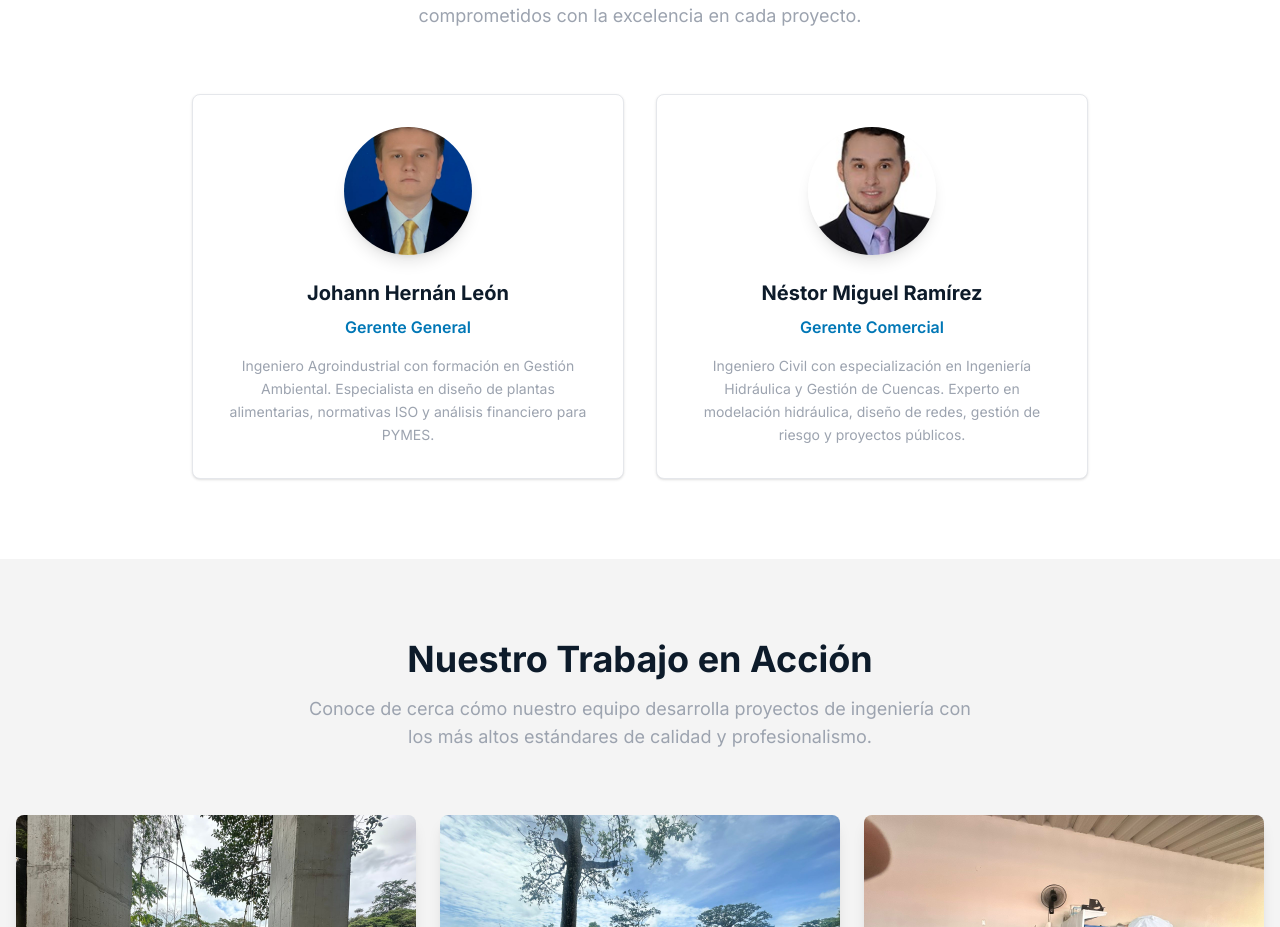
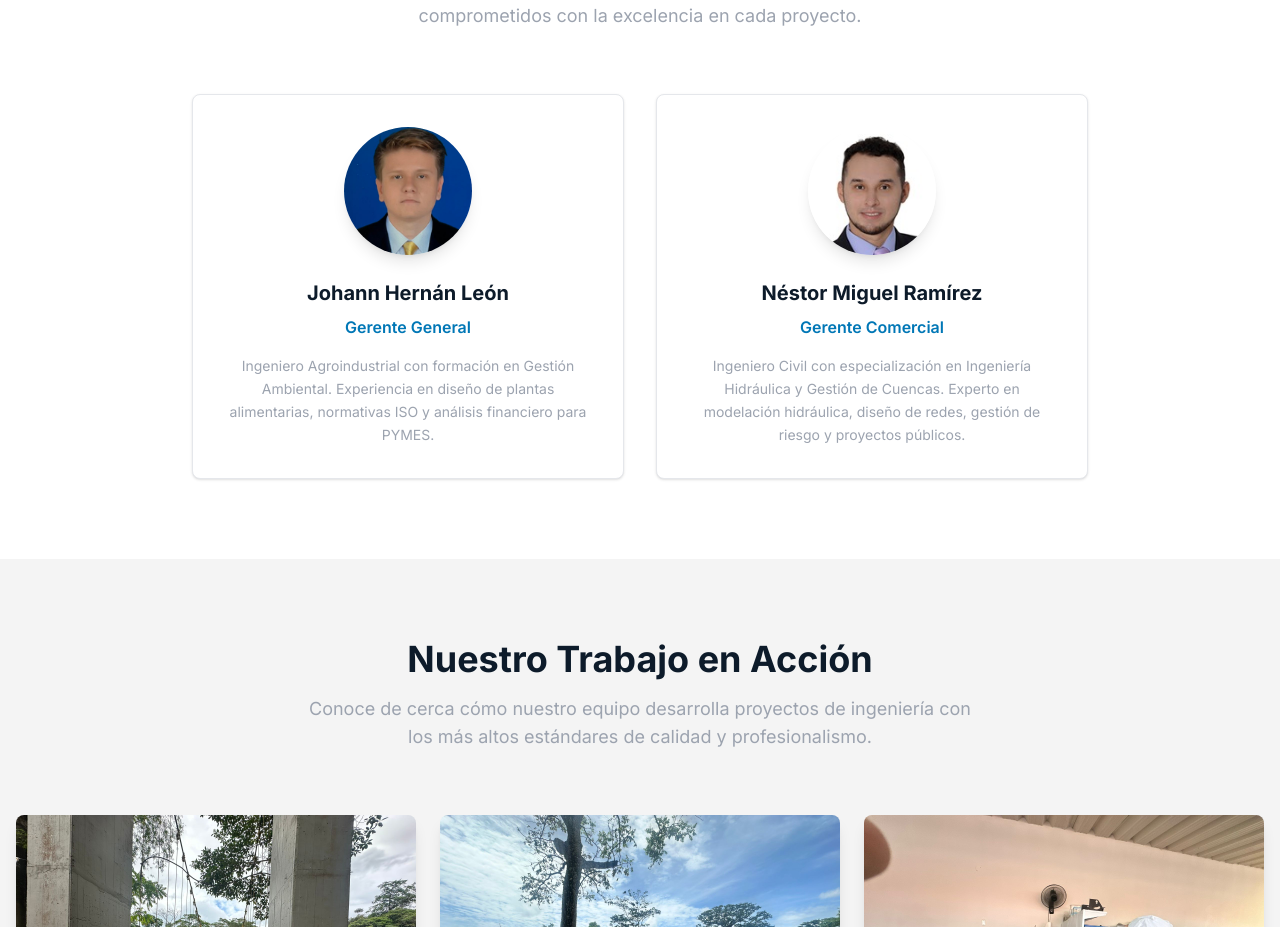
Before and after one commit to StiviMoon/landing-th, a Next.js app: page / in a window 1280 px wide. Shown: the part 5845-6772 px from the top of the page. Built offline with nearby package versions, Linux system fonts and the light colour scheme.

Commit message:
Update team member description and adjust image styling in Team component

```diff
--- a/components/Team.tsx
+++ b/components/Team.tsx
@@ -6,7 +6,7 @@ export default function Team() {
       name: "Johann Hernán León",
       position: "Gerente General",
       description:
-        "Ingeniero Agroindustrial con formación en Gestión Ambiental. Especialista en diseño de plantas alimentarias, normativas ISO y análisis financiero para PYMES.",
+        "Ingeniero Agroindustrial con formación en Gestión Ambiental. Experiencia en diseño de plantas alimentarias, normativas ISO y análisis financiero para PYMES.",
       image: "/johann.jpeg",
     },
     {
@@ -38,6 +38,7 @@ export default function Team() {
                   alt={member.name}
                   fill
                   className="rounded-full object-cover shadow-lg"
+                  style={{ objectPosition: "center top" }} // Centra horizontalmente y alinea arriba
                 />
               </div>
               <h3 className="text-xl font-bold text-primary mb-2">{member.name}</h3>
```
